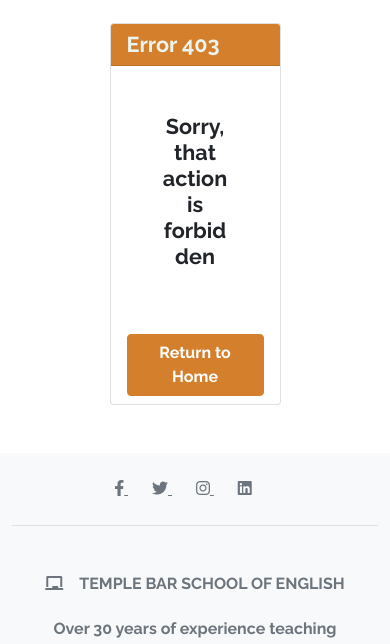
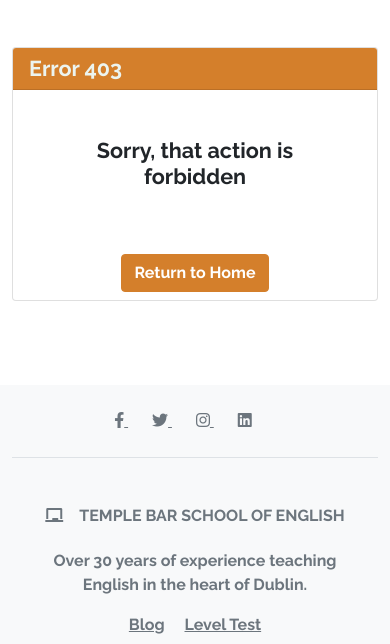
Before and after one commit to jameskelly33/Milestone-Project-4-LangSchool, a Django app: template templates/403.html in a window 390 px wide. Shown: the part 419-1063 px from the top of the page. Run offline with Django 4.2, Linux system fonts and the light colour scheme; the template is opened without the code that fills it, so the values that code supplies are empty; parts of the project's set-up code (start-up, migrations or seed data) failed here and were passed over; some libraries are stand-ins or nearby versions.

Commit message:
Fix col layout on eror pages for mobiles, add title to head

```diff
--- a/templates/403.html
+++ b/templates/403.html
@@ -1,5 +1,6 @@
 {% extends 'base.html' %}
 {% block content %}
+{% block extra_title %} - Error {% endblock %}
 <div class="container-fluid">
     <div class="row">
         <div class="col banner">
@@ -9,7 +10,7 @@
 </div>
 <div class="container-fluid my-5">
     <div class="row justify-content-center">
-        <div class="col-6">
+        <div class="col-lg-6">
             <div class="card">
                 <h4 class="card-header course-card-header">
                     Error 403
--- a/templates/404.html
+++ b/templates/404.html
@@ -9,7 +9,7 @@
 </div>
 <div class="container-fluid my-5">
     <div class="row justify-content-center">
-        <div class="col-6">
+        <div class="col-lg-6">
             <div class="card">
                 <h4 class="card-header course-card-header">
                     Error 404
--- a/templates/500.html
+++ b/templates/500.html
@@ -1,5 +1,6 @@
 {% extends 'base.html' %}
 {% block content %}
+{% block extra_title %} - Error {% endblock %}
 <div class="container-fluid">
     <div class="row">
         <div class="col banner">
@@ -9,7 +10,7 @@
 </div>
 <div class="container-fluid my-5">
     <div class="row justify-content-center">
-        <div class="col-6">
+        <div class="col-lg-6">
             <div class="card">
                 <h4 class="card-header course-card-header">
                     Error 500
```
